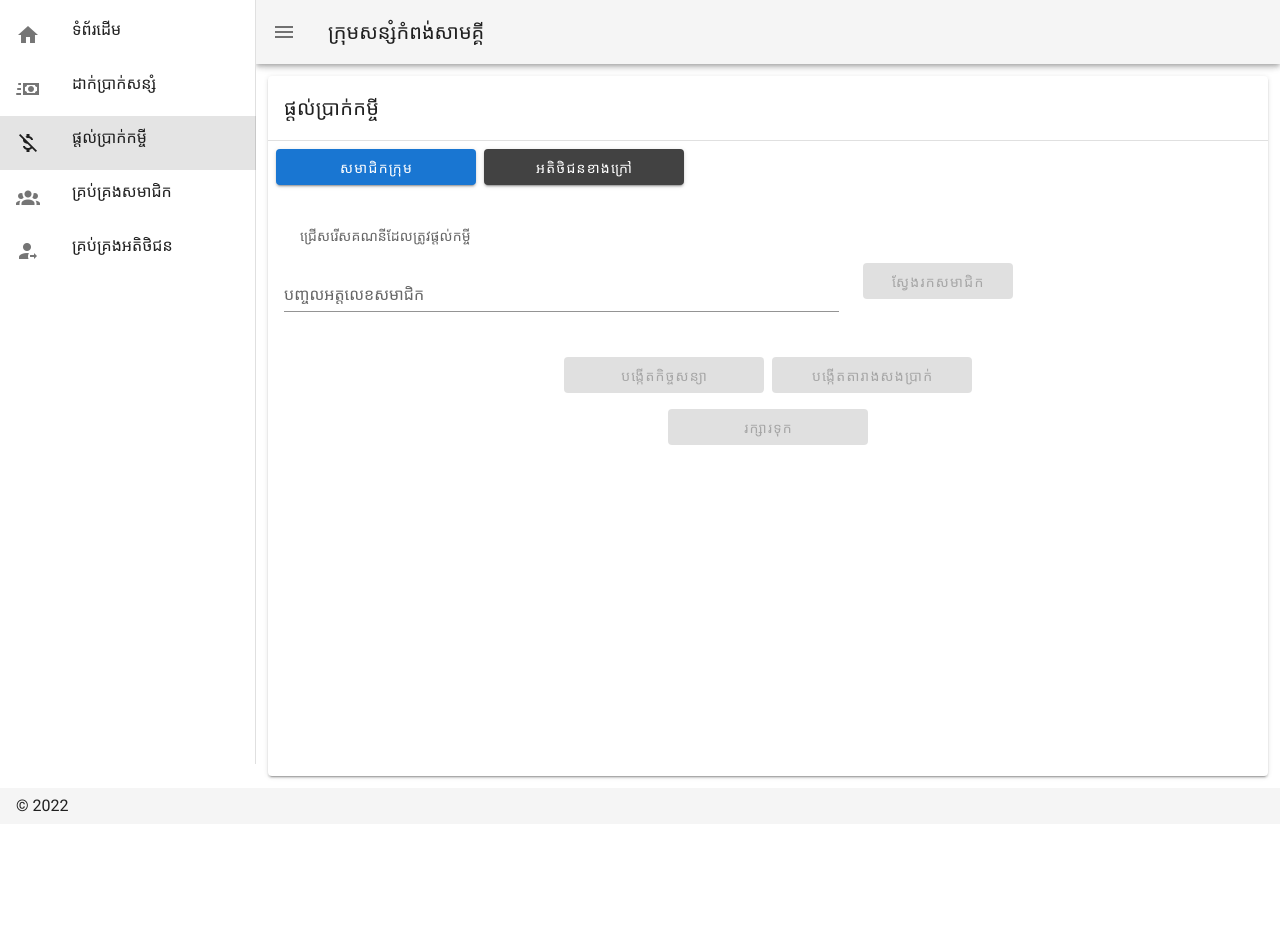
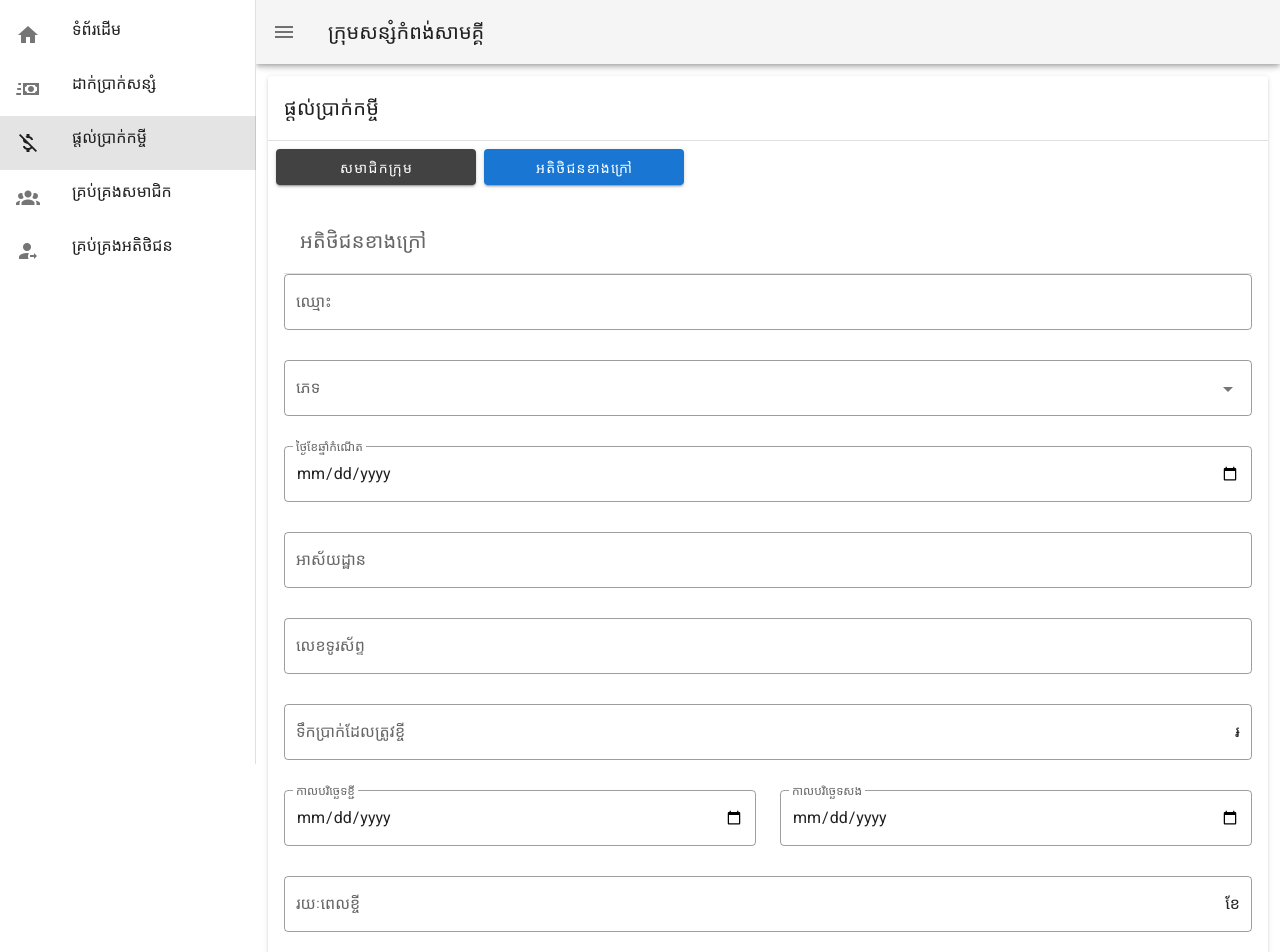
Before and after one commit to phann-phearoen/loan-front, a Nuxt app: page /loan in a window 1280 px wide. Shown: the top 952 px of the page. Before the commit the page ends 824 px from the top, so only its background shows below. Built offline with nearby package versions, Linux system fonts and the light colour scheme; sample sign-in values are in the browser's storage.

Commit message:
loan form

```diff
--- a/pages/loan.vue
+++ b/pages/loan.vue
@@ -108,6 +108,77 @@
           </v-col>
         </v-row>
     </v-card-text>
+
+    <v-card-text v-else>
+      <v-card-title>អតិថិជនខាងក្រៅ</v-card-title>
+      <v-divider></v-divider>
+      <v-text-field
+      outlined
+      label="ឈ្មោះ"
+      >
+      </v-text-field>
+      <v-select
+      :items="gender"
+      outlined
+      label="ភេទ">
+      </v-select>
+      <v-text-field
+      outlined
+      label="ថ្ងៃខែឆ្នាំកំណើត"
+      type="date"
+      ></v-text-field>
+      <v-text-field
+      outlined
+      label="អាស័យដ្ឋាន"
+      type="adress"
+      ></v-text-field>
+      <v-text-field
+      label="លេខទូរស័ព្ទ"
+      type="number"
+      outlined
+      ></v-text-field>
+      <v-text-field
+      outlined
+      label="ទឹកប្រាក់ដែលត្រូវខ្ចី"
+      suffix="៛"
+      type="number"
+      ></v-text-field>
+      <v-row>
+        <v-col>
+          <v-text-field
+      label="កាលបរិច្ឆេទខ្ជី"
+      outlined
+      type="date"
+      ></v-text-field>
+        </v-col>
+        <v-col>
+          <v-text-field
+      label="កាលបរិច្ឆេទសង"
+      outlined
+      type="date"
+      ></v-text-field>
+        </v-col>
+      </v-row>
+
+      <v-text-field
+      label="រយៈពេលខ្ចី"
+      suffix="ខែ"
+      outlined
+      type="number"
+      ></v-text-field>
+      <v-text-field
+      label="អត្រាការប្រាក"
+      suffix="%"
+      outlined
+      type="number">
+      </v-text-field>
+      <v-text-field
+      label="លេខប័ណ្ណសំគាល់លំនៅដ្ឋាន"
+      outlined
+      type="number"
+      >
+      </v-text-field>
+    </v-card-text>
     <v-card-actions>
       <v-spacer></v-spacer>
       <v-btn
@@ -148,13 +219,14 @@ import { mapGetters } from 'vuex'
 export default {
   data() {
     return {
-      forMembers: true,
+      forMembers: false,
       memberId: null,
       amount: null,
       period: null,
       rate: 3,
       agreed: false,
       sheetCreated: false,
+      gender:['ប្រុស','ស្រី']
     }
   },
   computed: {
```
